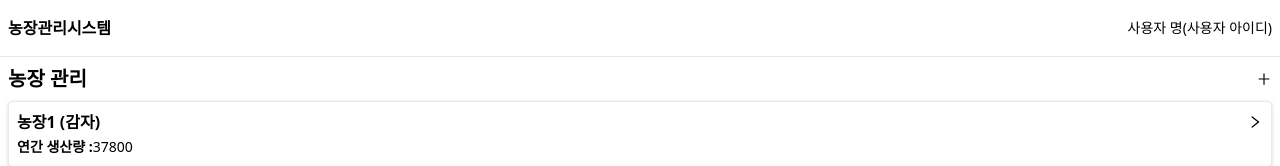
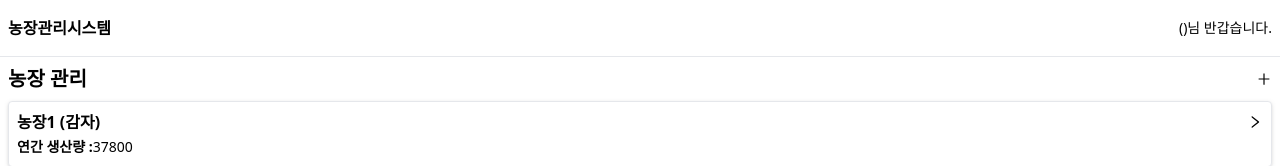
Before and after one commit to pyyyyye/ficHomwork, a Next.js app: page /home in a window 1280 px wide. Shown: the top 166 px of the page. Built offline with nearby package versions, Linux system fonts and the light colour scheme.

Commit message:
pye-4 recoil - 로그인시 입력했던 사용자 정보 출력
Signed-off-by: Park YoungEun <qkzud8033@daum.net>

```diff
--- a/components/Header.tsx
+++ b/components/Header.tsx
@@ -1,19 +1,24 @@
 import React from "react";
 import { useRouter } from "next/router";
+import { useRecoilValue } from "recoil";
+import { LoginState, ILoginType } from "@src/State";
 
 const Header = () => {
   const router = useRouter();
+  const setUserInfo = useRecoilValue<ILoginType>(LoginState);
 
   return (
     <header className="border-b p-2 py-4">
       <div className="flex justify-between items-center">
-        <h1 className="font-bold" onClick={() => router.push("home")}>
+        <h1
+          className="font-bold cursor-pointer"
+          onClick={() => router.push("home")}
+        >
           농장관리시스템
         </h1>
-        {/* TODO: Q1-2 로그인 상태 관리
-            - 아래 태그에 사용자 명과 아이디가 출력 되도록 해주세요
-        */}
-        <span className="text-sm">사용자 명(사용자 아이디)</span>
+        <span className="text-sm">
+          {setUserInfo.name}({setUserInfo.id})님 반갑습니다.
+        </span>
       </div>
     </header>
   );
```
